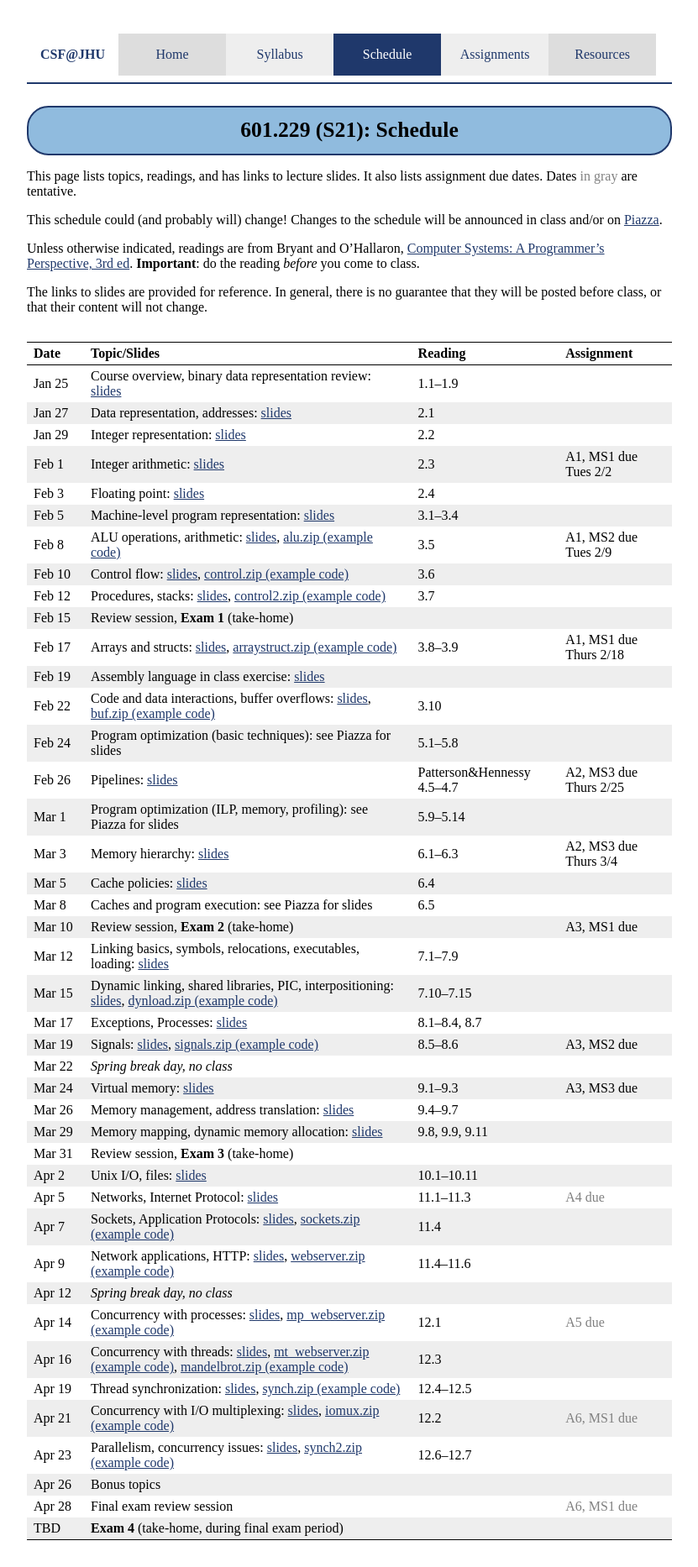
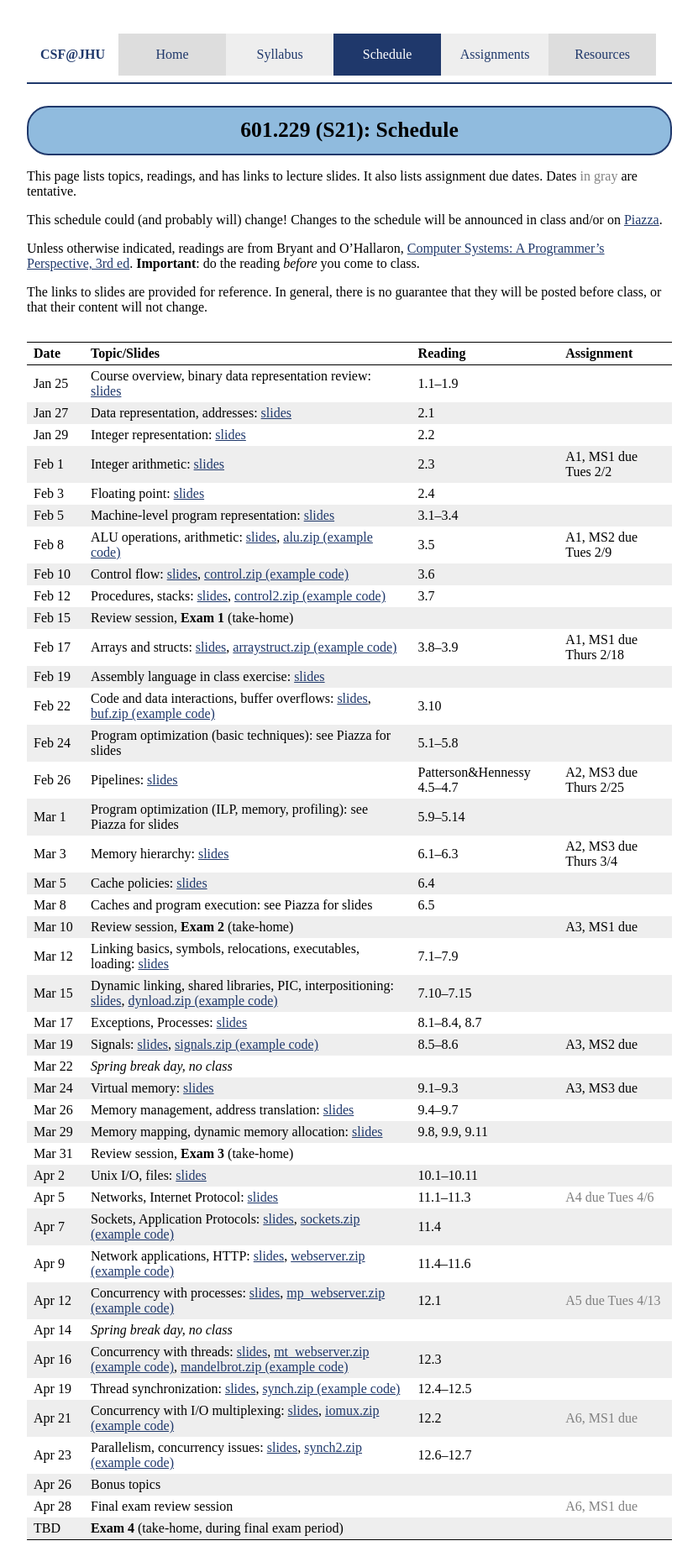
Before and after one commit to jhucsf/spring2021, a Jekyll site: the page built from schedule.md, in a window 1280 px wide. Shown: the whole page at 84% size, without its empty margins (224-1055 px from the left). Built offline with Jekyll 4.4.1, drawn with Linux system fonts in a browser that asks for light colours.

Commit message:
schedule tweaks, fix incorrect spring break day

```diff
--- a/schedule.md
+++ b/schedule.md
@@ -53,11 +53,11 @@ Mar 26             | Memory management, address translation: [slides](lectures/l
 Mar 29             | Memory mapping, dynamic memory allocation: [slides](lectures/lecture24-public.pdf) | 9.8, 9.9, 9.11 |
 Mar 31             | Review session, **Exam 3** (take-home) | |
 Apr 2              | Unix I/O, files: [slides](lectures/lecture25-public.pdf) | 10.1–10.11 |
-Apr 5              | Networks, Internet Protocol: [slides](lectures/lecture26-public.pdf) | 11.1–11.3 | <span class="tentative">A4 due</span>
+Apr 5              | Networks, Internet Protocol: [slides](lectures/lecture26-public.pdf) | 11.1–11.3 | <span class="tentative">A4 due Tues 4/6</span>
 Apr 7              | Sockets, Application Protocols: [slides](lectures/lecture27-public.pdf), [sockets.zip (example code)](lectures/sockets.zip) | 11.4 |
 Apr 9              | Network applications, HTTP: [slides](lectures/lecture28-public.pdf), [webserver.zip (example code)](lectures/webserver.zip) | 11.4–11.6 |
-Apr 12             | *Spring break day, no class*
-Apr 14             | Concurrency with processes: [slides](lectures/lecture29-public.pdf), [mp\_webserver.zip (example code)](lectures/mp_webserver.zip) | 12.1 | <span class="tentative">A5 due</span>
+Apr 12             | Concurrency with processes: [slides](lectures/lecture29-public.pdf), [mp\_webserver.zip (example code)](lectures/mp_webserver.zip) | 12.1 | <span class="tentative">A5 due Tues 4/13</span>
+Apr 14             | *Spring break day, no class*
 Apr 16             | Concurrency with threads: [slides](lectures/lecture30-public.pdf), [mt\_webserver.zip (example code)](lectures/mt_webserver.zip), [mandelbrot.zip (example code)](lectures/mandelbrot.zip) | 12.3 |
 Apr 19             | Thread synchronization: [slides](lectures/lecture31-public.pdf), [synch.zip (example code)](lectures/synch.zip) | 12.4–12.5
 Apr 21             | Concurrency with I/O multiplexing: [slides](lectures/lecture32-public.pdf), [iomux.zip (example code)](lectures/iomux.zip) | 12.2 | <span class="tentative">A6, MS1 due</span>
```
